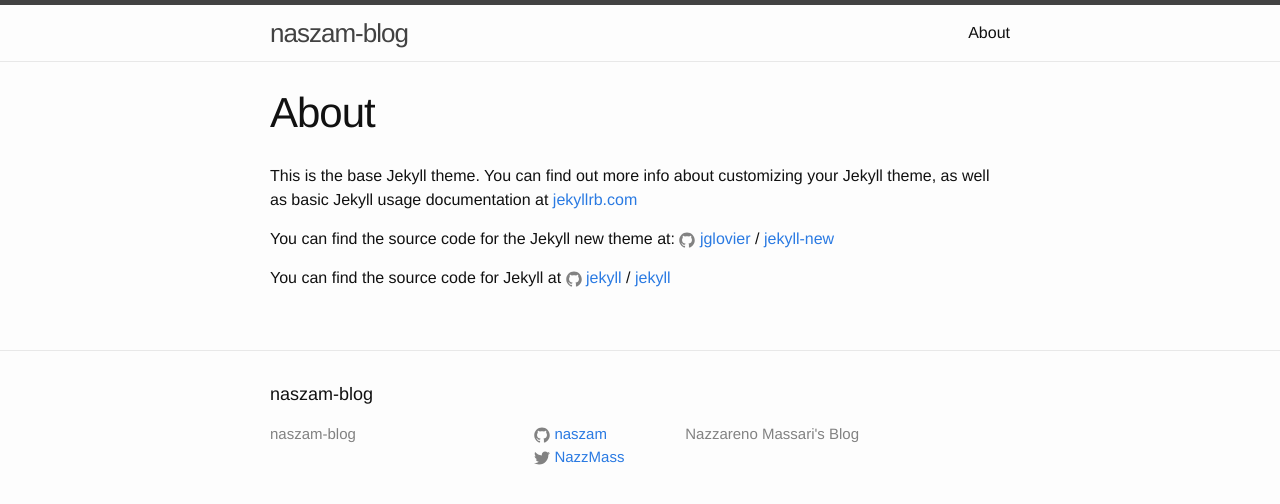
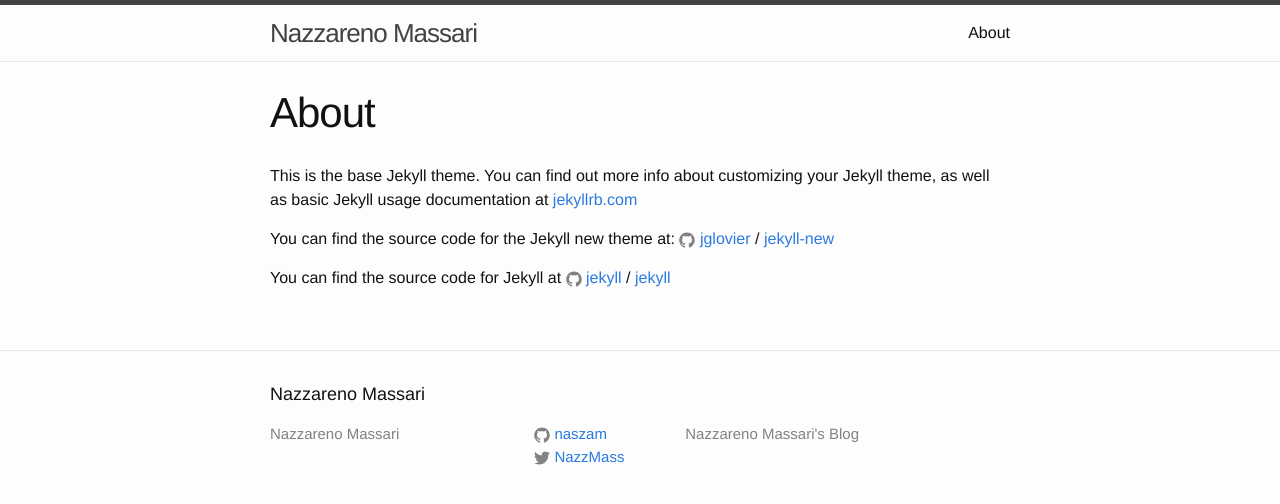
Before and after one commit to naszam/naszam-blog, a Jekyll site: the page built from about.md, in a window 1280 px wide. Shown: the top 504 px of the page. Built offline with Jekyll 4.4.1, drawn with Linux system fonts in a browser that asks for light colours; some of the changed lines change nothing that is shown.

Commit message:
Update _config.yml

```diff
--- a/_config.yml
+++ b/_config.yml
@@ -1,4 +1,4 @@
-name: Nazzareno Massari
+title: Nazzareno Massari
 url: https://naszam.io
 description: Nazzareno Massari's Blog
 github_username: naszam
```
